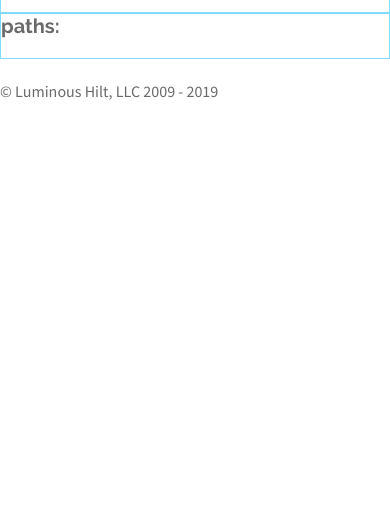
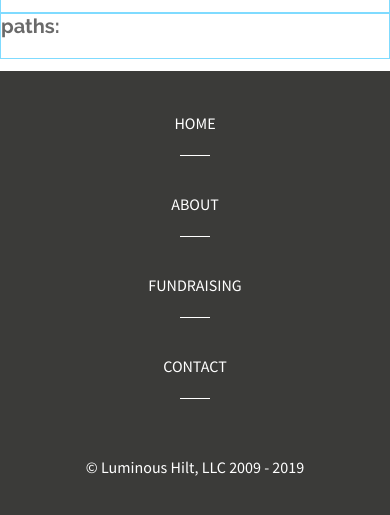
Before and after one commit to luminoushilt/tillmanconnection, a website: page prototype/index.pug in a window 390 px wide. Shown: the part 313-828 px from the top of the page. Drawn offline with nearby package versions, Linux system fonts and the light colour scheme; files that its build step writes are made by us from their sources; files whose address does not match are found by name.

Commit message:
Create sticky/responsive footer.  Add responsive navigation to footer in mobile view.

```diff
--- a/prototype/assets/css/base/_layout.scss
+++ b/prototype/assets/css/base/_layout.scss
@@ -11,7 +11,13 @@ html {
 
 html,
 body {
+  display: table;
   height: 100%;
+  margin: 0;
+  overflow-x: hidden;
+  padding: 0;
+  position: relative;
+  @include size($fill);
 }
 
 body {
--- a/prototype/assets/css/base/_variables.scss
+++ b/prototype/assets/css/base/_variables.scss
@@ -13,44 +13,45 @@ $small-spacing: $base-spacing / 2;
 $base-z-index: 0;
 
 // Colors
-$jet-black: 	#000;
-$dark-gray: 	#333;
-$light-blue: 	#33c3f0 !default;
-$light-gray: 	#ddd;
-$medium-gray: 	#999;
-$lh-orange:		#f6921e;
-$pink: 			#f6c;
-$royal-purple:  #4e3862;
-$red: 			#d61212;
-$white: 		#fff;
+$jet-black: 		#000;
+$dark-gray: 		#333;
+$light-blue: 		#33c3f0 !default;
+$light-gray: 		#ddd;
+$medium-gray: 		#999;
+$medium-dark-gray: 	#3b3b39;
+$lh-orange:			#f6921e;
+$pink: 				#f6c;
+$royal-purple:  	#4e3862;
+$red: 				#d61212;
+$white: 			#fff;
 
 // Cool
-$aqua:  		#7FDBFF;
-$blue:  		#0074D9;
-$navy:  		#001F3F;
-$teal-one: 		#39CCCC;
-$teal-two:		#028482;
-$green: 		#2ECC40;
-$olive: 		#3D9970;
-$lime:  		#01FF70;
-$tillman:		rgba(0, 214, 170, .85);
+$aqua:  			#7FDBFF;
+$blue:  			#0074D9;
+$navy:  			#001F3F;
+$teal-one: 			#39CCCC;
+$teal-two:			#028482;
+$green: 			#2ECC40;
+$olive: 			#3D9970;
+$lime:  			#01FF70;
+$tillman:			rgba(0, 214, 170, .85);
 
 
 // Warm
-$yellow:  		#FFDC00;
-$orange:  		#FF851B;
-$tomato-red:	#FF4136;
-$fuchsia: 		#F012BE;
-$purple:  		#B10DC9;
-$maroon:  		#85144B;
+$yellow:  			#FFDC00;
+$orange:  			#FF851B;
+$tomato-red:		#FF4136;
+$fuchsia: 			#F012BE;
+$purple:  			#B10DC9;
+$maroon:  			#85144B;
 
 
 // Gray Scale
-$silver: 		#ddd;
-$gray:   		#aaa;
-$black:  		#111;
+$silver: 			#ddd;
+$gray:   			#aaa;
+$black:  			#111;
 
-$text-color: 	#6a6a6a;
+$text-color: 		#6a6a6a;
 $primary-color:   $light-blue;
 
 // Font Colors
@@ -85,3 +86,4 @@ $global-radius: 4px !default;
 $full-viewport-width: 99vw;
 $full-viewport-height: 100vh;
 $full-width: 100%;
+$fill: 100%;
--- /dev/null
+++ b/prototype/assets/css/layout/_footer.sass
@@ -0,0 +1,40 @@
+/* ========================
+		Footer
+	======================= */
+
+.footer
+	background-color: $medium-dark-gray
+	border-top: 1px solid darken($medium-dark-gray, 20%)
+	color: $white
+	display: table-row
+	height: 1px
+	padding: 1em 0
+
+	.navbar-menu
+		all: unset
+		align-items: center
+		display: flex
+		flex-direction: column
+		justify-content: center
+		padding: 40px 0 0
+
+	.navbar-item
+		font-size: 1rem
+		margin-botton: 0
+		opacity: 1
+
+		&:after
+			background: $white
+			content: ''
+			display: block
+			height: 1px
+			margin: 20px auto
+			width: 30px
+
+	.section
+		border: none
+		display: flex
+		flex-direction: column
+		justify-content: center
+		padding: 0 0 40px
+		text-align: center
--- a/prototype/assets/css/layout/layout-index.sass
+++ b/prototype/assets/css/layout/layout-index.sass
@@ -1,2 +1,3 @@
 @import 'navbar'
 @import 'home'
+@import 'footer'
--- a/prototype/assets/inc/footer.pug
+++ b/prototype/assets/inc/footer.pug
@@ -1,6 +1,7 @@
 include mixins.pug
 
-footer.footer.is-lh-grey
-    .container
-        .content.has-text-centered
-            p.pad-t-20 &copy; Luminous Hilt, LLC 2009 - 2019
+footer.footer
+    +navlinks
+
+    .section
+        p.pad-t-20 &copy; Luminous Hilt, LLC 2009 - 2019
```
